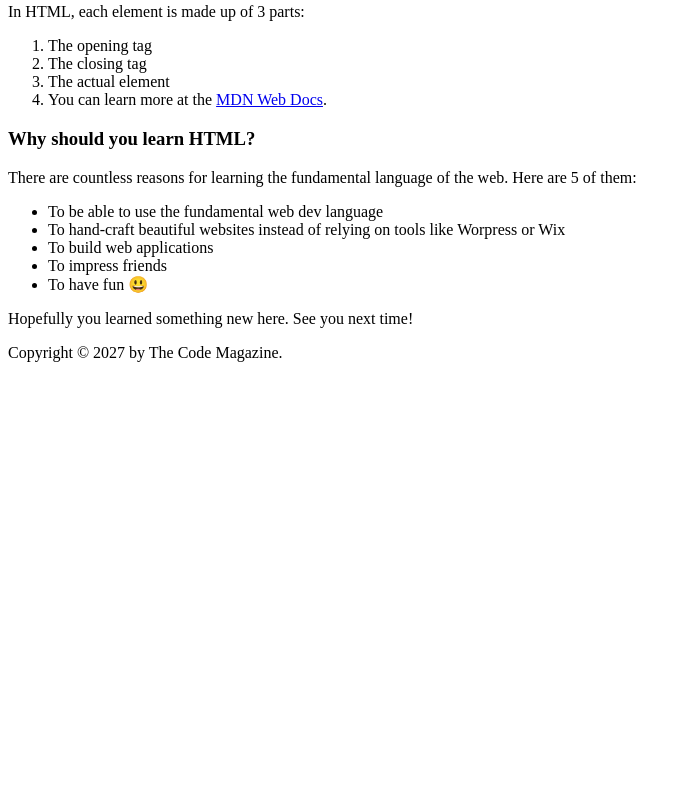
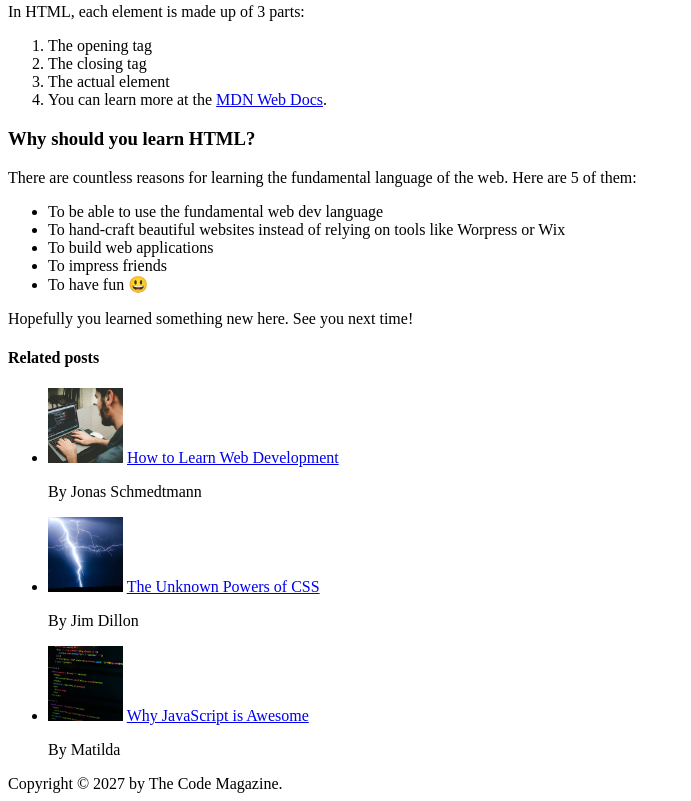
Before and after one commit to andonette-mbf/Jonas-HTML-Practice, a plain HTML site: page index.html in a window 1280 px wide. Shown: the part 666-1467 px from the top of the page, without its empty margins (0-691 px from the left). Before the commit the page ends 1036 px from the top, so only its background shows below. Drawn offline with Linux system fonts and the light colour scheme.

Commit message:
add in aside

```diff
--- a/index.html
+++ b/index.html
@@ -3,6 +3,11 @@
   <head>
     <meta charset="utf-8" />
     <title>The Basic Language Of The Web: HTML</title>
+    <style>
+      h1 {
+        color: blue;
+      }
+    </style>
   </head>
   <body>
     <header>
@@ -78,6 +83,38 @@
       </ul>
       <p>Hopefully you learned something new here. See you next time!</p>
     </article>
+    <aside>
+      <h4>Related posts</h4>
+
+      <ul>
+        <li>
+          <img
+            src="related-1.jpg"
+            alt="Person programming"
+            width="75"
+            width="75"
+          />
+          <a href="#">How to Learn Web Development</a>
+          <p>By Jonas Schmedtmann</p>
+        </li>
+        <li>
+          <img src="related-2.jpg" alt="Lightning" width="75" heigth="75" />
+          <a href="#">The Unknown Powers of CSS</a>
+          <p>By Jim Dillon</p>
+        </li>
+        <li>
+          <img
+            src="related-3.jpg"
+            alt="JavaScript code on a screen"
+            width="75"
+            height="75"
+          />
+          <a href="#">Why JavaScript is Awesome</a>
+          <p>By Matilda</p>
+        </li>
+      </ul>
+    </aside>
+
     <footer>Copyright &copy; 2027 by The Code Magazine.</footer>
   </body>
 </html>
```
Also changed, not shown: 1 other file.
